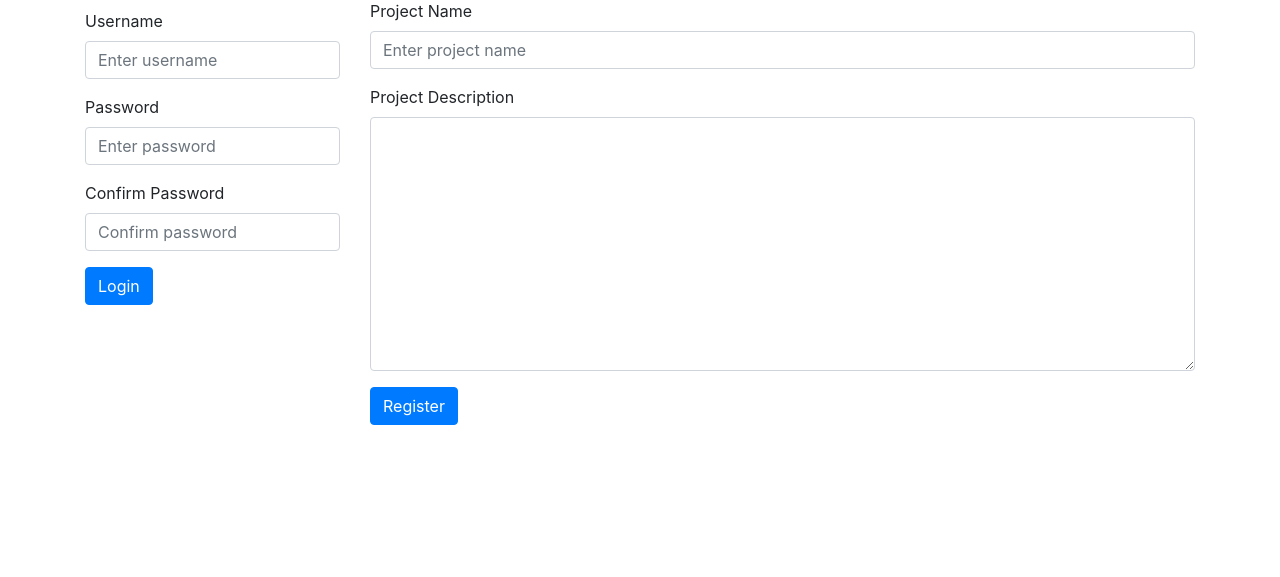
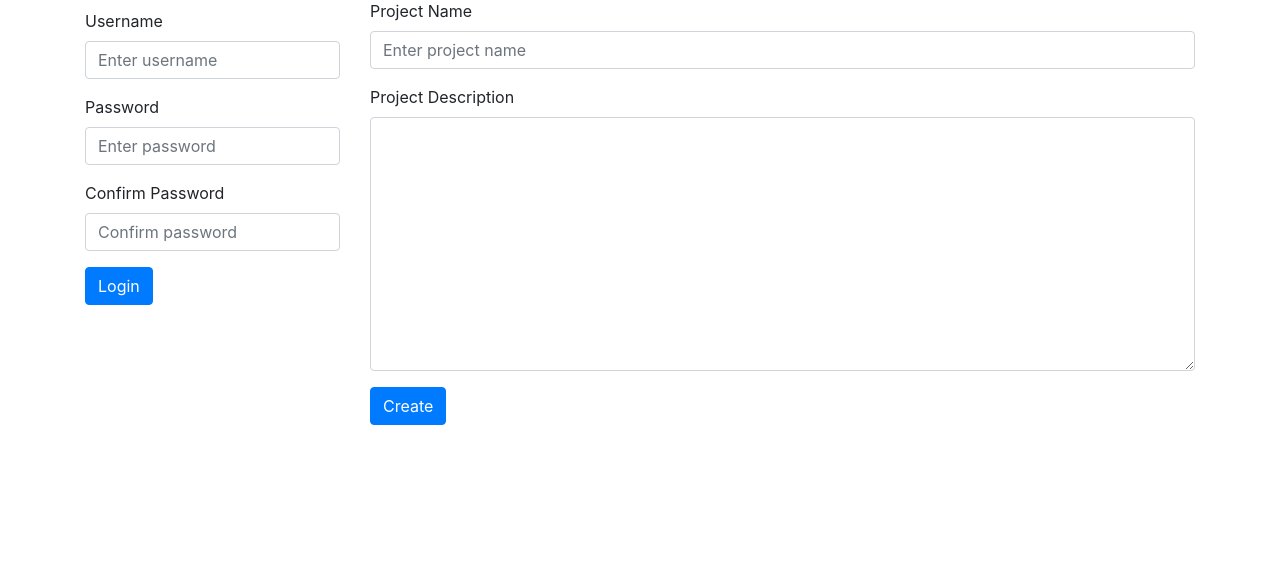
Before and after one commit to sreeshma-sooraj/ci, a CodeIgniter app: page /ci/projects/create in a window 1280 px wide. Shown: the part 103-680 px from the top of the page. Run offline with CodeIgniter, Linux system fonts and the light colour scheme.

Commit message:
lesson71:  Creating Projects

```diff
--- a/application/views/projects/create_project.php
+++ b/application/views/projects/create_project.php
@@ -2,7 +2,7 @@
 <?php $attribute = array('id' => 'create_form' , 'class' => 'form_horizontal'); ?>
 
 <?php echo validation_errors("<p class='bg-danger'>"); ?>
-<?php echo form_open('users/register',$attribute);?>
+<?php echo form_open('projects/create',$attribute);?>
 <div class="form-group">
 
 <?php echo form_label('Project Name');?>
@@ -54,7 +54,7 @@
     $data = array(
     'class' => 'btn btn-primary',
     'name' => 'submit',
-    'value' => 'Register'
+    'value' => 'Create'
     );
 ?>
 <?php echo form_submit($data);?>
```
